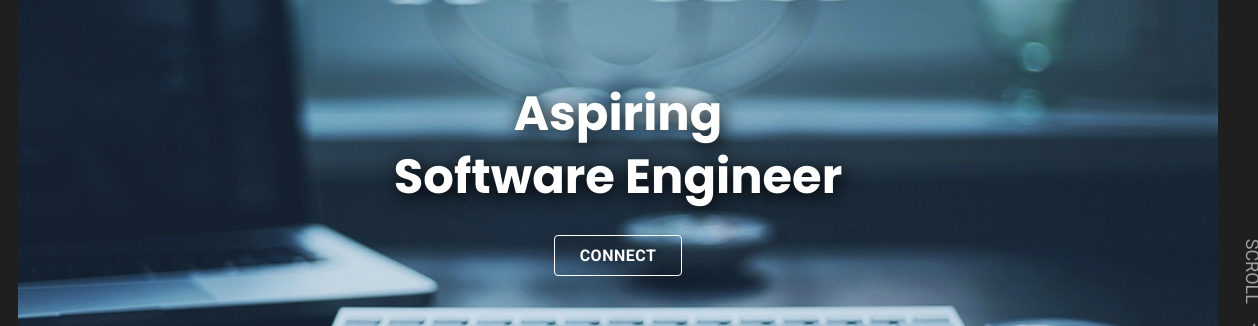
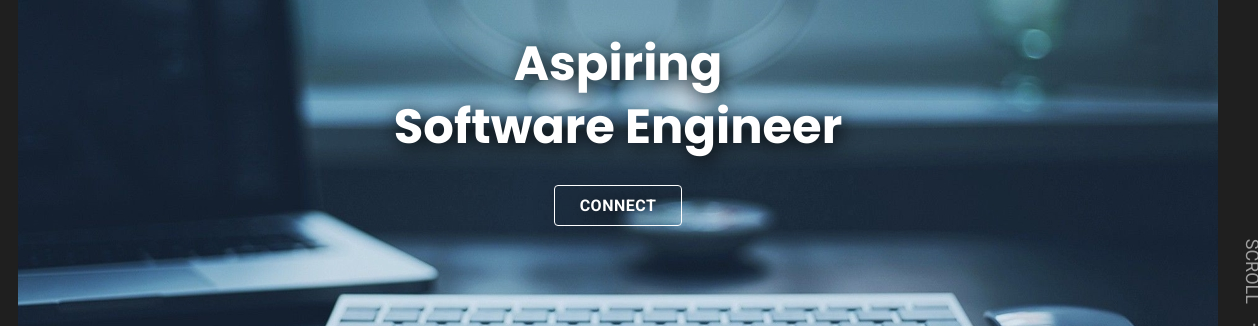
Before and after one commit to hung-dinh-nguyen/hung-dinh-nguyen.github.io, a plain HTML site: page index.html in a window 1280 px wide. Shown: the part 290-616 px from the top of the page, 22-1280 px from the left. Drawn offline with nearby package versions, Linux system fonts and the light colour scheme; a web font is replaced by a local one.

Commit message:
Hotfixes to the spacing of the banner and title

```diff
--- a/assets/css/style.css
+++ b/assets/css/style.css
@@ -467,24 +467,27 @@ main { overflow-x: hidden; }
   flex-direction: column;
   justify-content: center;
   align-items: center;
-  padding-top: 50px;
+  padding-top: 25px;
   margin-bottom: var(--section-padding);
 }
 
 .hero-banner {
   max-width: 500px;
   width: 125%;
-  margin-bottom: 30px;
-  border-radius: 12px;
 
 }
 
 :is(.hero-social-list, .scroll-down) { display: none; }
 
-.hero-content { max-width: 500px; }
+.hero-content {
+  max-width: 500px;
+  margin-top: 30px;
+}
 
 .hero-banner figure {
   margin-bottom: 20px;
+  border-radius: 12px;
+
 }
 
 .hero-title {
@@ -1175,7 +1178,7 @@ textarea.input-field {
   .hero-content {
     --color-primary: var(--white);
     position: absolute;
-    top: 50%;
+    top: 40%;
     filter: drop-shadow(2px 4px 10px var(--black));
   }
 
```
